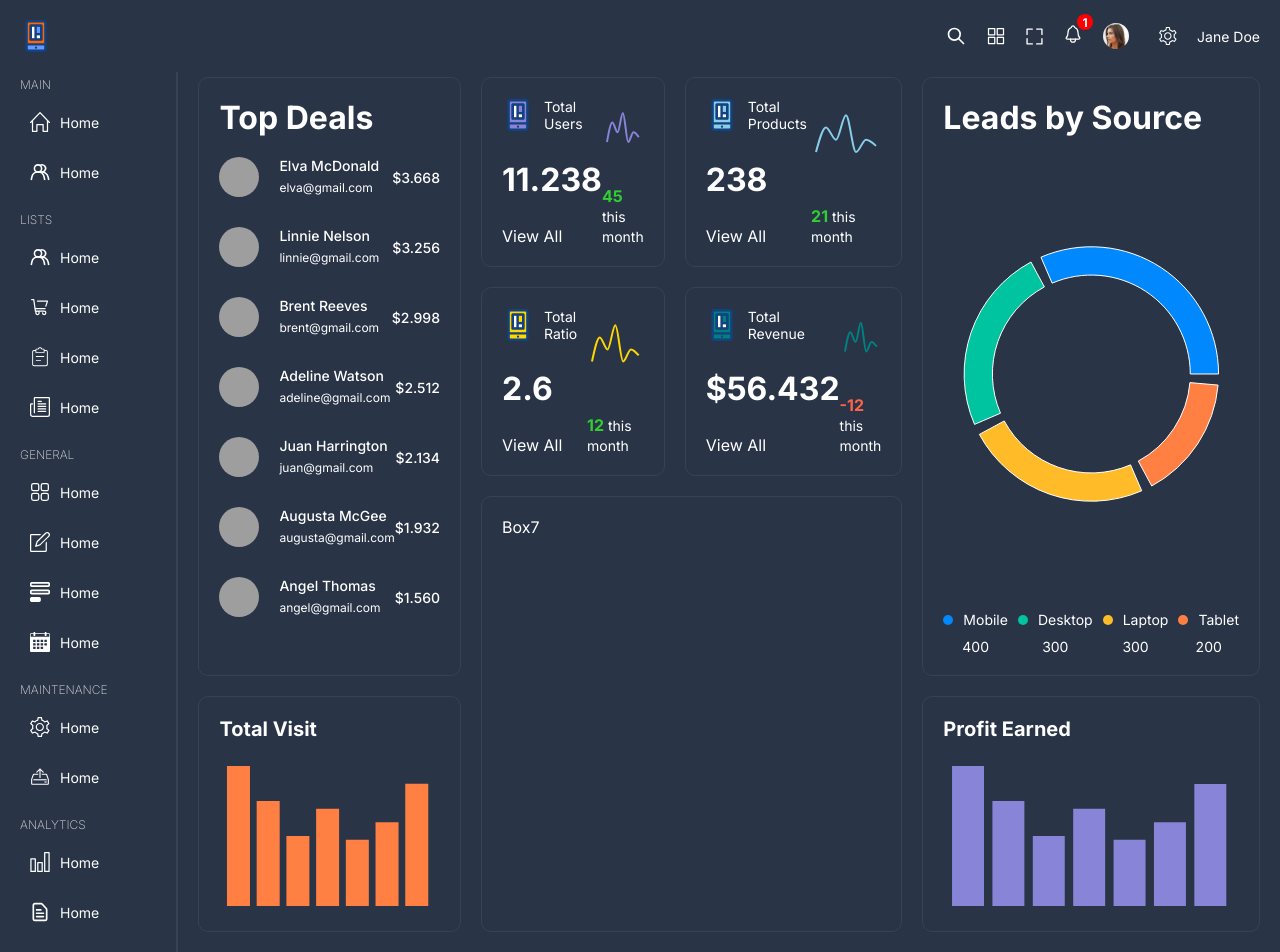
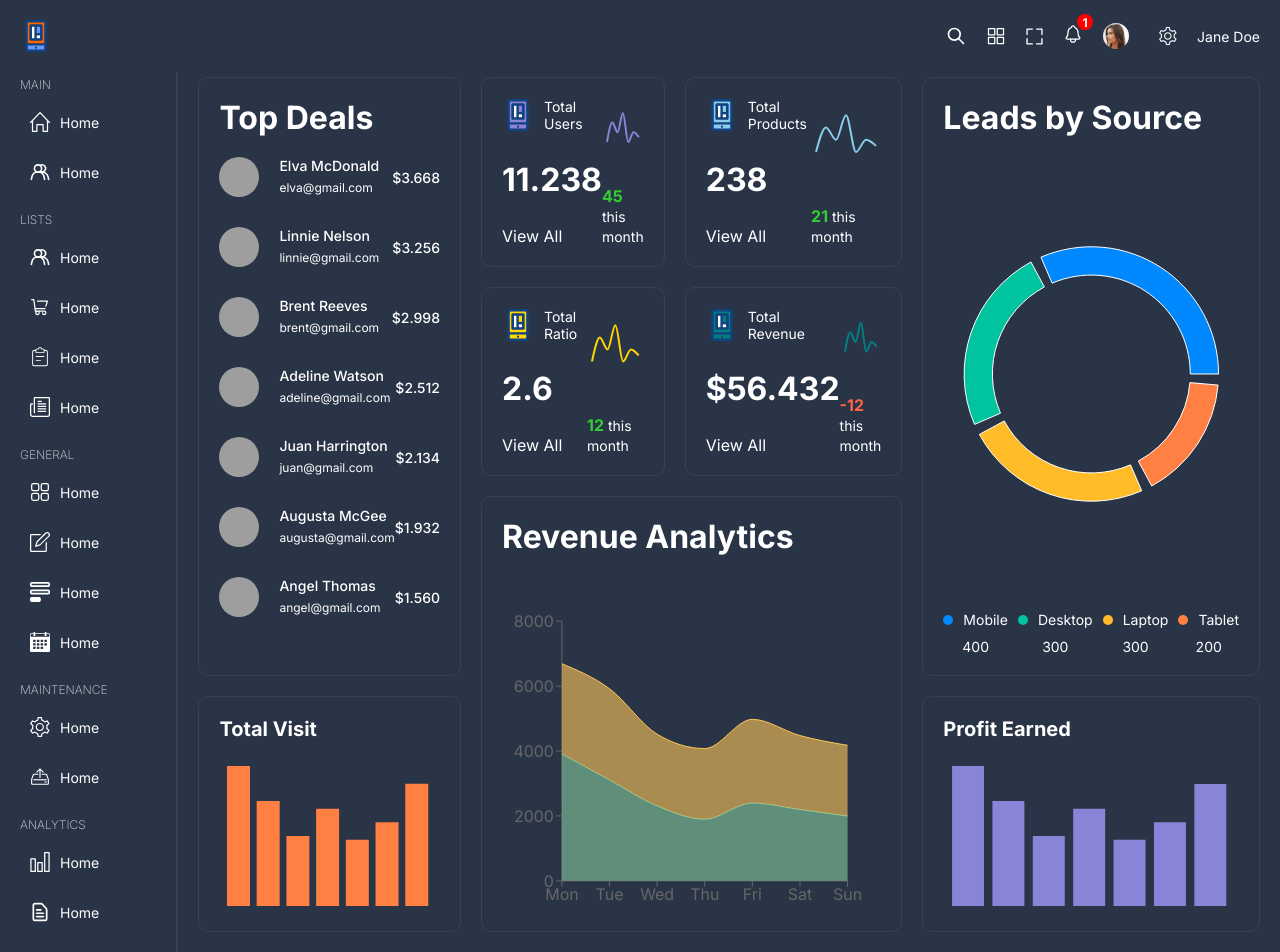
Before and after one commit to behnamhamidi1991/admin-dashboard, a React (Vite) app: page / in a window 1280 px wide. Shown: the top 952 px of the page. Built offline with nearby package versions, Linux system fonts and the light colour scheme; grey boxes are pictures that could not be loaded.

Commit message:
Dashboard UI

```diff
--- /dev/null
+++ b/src/components/bigChartBox/BigChartBox.tsx
@@ -0,0 +1,104 @@
+import "./bigChartBox.scss";
+
+import {
+  Area,
+  AreaChart,
+  CartesianGrid,
+  ResponsiveContainer,
+  Tooltip,
+  XAxis,
+  YAxis,
+} from "recharts";
+
+const data = [
+  {
+    name: "Mon",
+    books: 2780,
+    clothes: 3908,
+    electronic: 2000,
+  },
+  {
+    name: "Tue",
+    books: 2810,
+    clothes: 3108,
+    electronic: 2102,
+  },
+  {
+    name: "Wed",
+    books: 2210,
+    clothes: 2308,
+    electronic: 2502,
+  },
+  {
+    name: "Thu",
+    books: 2178,
+    clothes: 1897,
+    electronic: 2145,
+  },
+  {
+    name: "Fri",
+    books: 2578,
+    clothes: 2397,
+    electronic: 2445,
+  },
+  {
+    name: "Sat",
+    books: 2278,
+    clothes: 2197,
+    electronic: 2145,
+  },
+  {
+    name: "Sun",
+    books: 2178,
+    clothes: 1997,
+    electronic: 2245,
+  },
+];
+
+const BigChartBox = () => {
+  return (
+    <div className="bigChartBox">
+      <h1>Revenue Analytics</h1>
+      <div className="chart">
+        <ResponsiveContainer width="99%" height="100%">
+          <AreaChart
+            data={data}
+            margin={{
+              top: 10,
+              right: 30,
+              left: 0,
+              bottom: 0,
+            }}
+          >
+            <XAxis dataKey="name" />
+            <YAxis />
+            <Tooltip />
+            <Area
+              type="monotone"
+              dataKey="electronics"
+              stackId="1"
+              stroke="#8884d8"
+              fill="#8884d8"
+            />
+            <Area
+              type="monotone"
+              dataKey="clothes"
+              stackId="1"
+              stroke="#82ca9d"
+              fill="#82ca9d"
+            />
+            <Area
+              type="monotone"
+              dataKey="books"
+              stackId="1"
+              stroke="#ffc658"
+              fill="#ffc658"
+            />
+          </AreaChart>
+        </ResponsiveContainer>
+      </div>
+    </div>
+  );
+};
+
+export default BigChartBox;
--- /dev/null
+++ b/src/components/bigChartBox/bigChartBox.scss
@@ -0,0 +1,12 @@
+.bigChartBox {
+  width: 100%;
+  height: 100%;
+  display: flex;
+  flex-direction: column;
+  justify-content: space-between;
+
+  .chart {
+    width: 100%;
+    height: 300px;
+  }
+}
--- a/src/pages/home/Home.tsx
+++ b/src/pages/home/Home.tsx
@@ -12,6 +12,7 @@ import {
 import "./home.scss";
 import BarChartBox from "../../components/barChartBox/BarChartBox";
 import PieChartBox from "../../components/pieChartBox/PieChartBox";
+import BigChartBox from "../../components/bigChartBox/BigChartBox";
 
 const Home = () => {
   return (
@@ -34,7 +35,9 @@ const Home = () => {
       <div className="box box6">
         <ChartBox {...chartBoxRevenue} />
       </div>
-      <div className="box box7">Box7</div>
+      <div className="box box7">
+        <BigChartBox />
+      </div>
       <div className="box box8">
         {" "}
         <BarChartBox {...barChartBoxVisit} />{" "}
```
